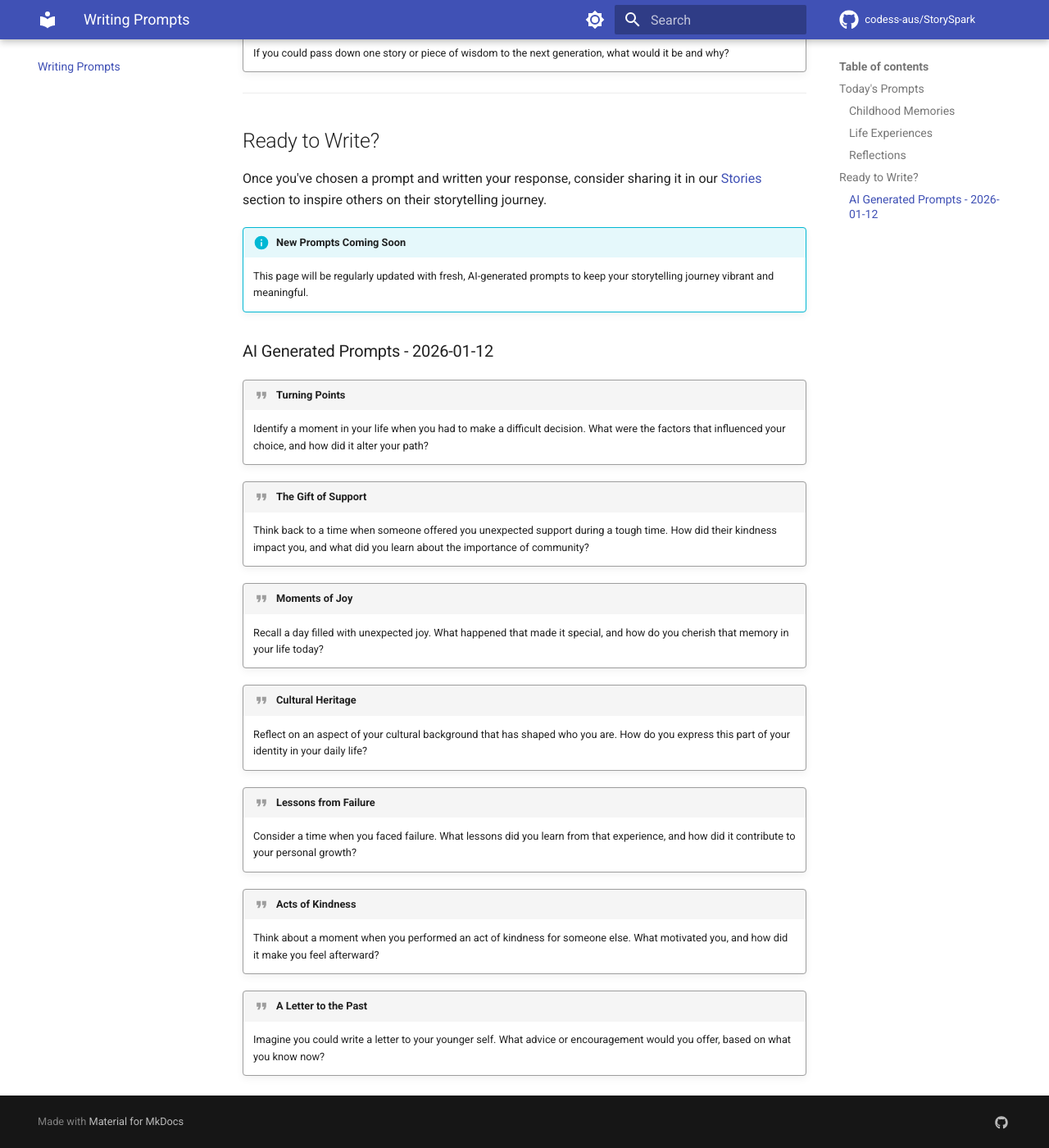
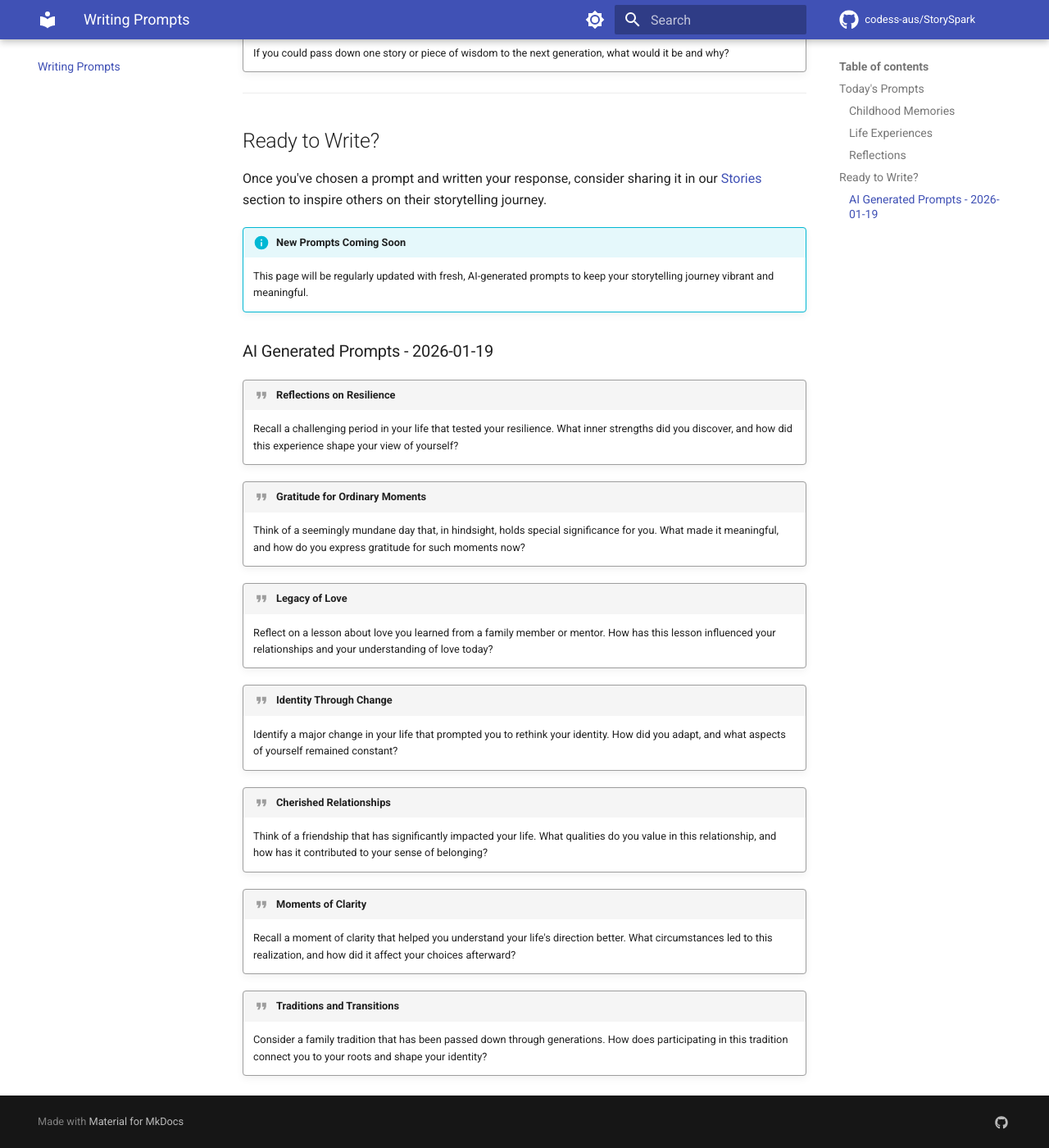
Before and after one commit to codess-aus/StorySpark, an MkDocs documentation site: the page built from docs/prompts.md, in a window 1280 px wide and 1400 px high, scrolled down 1717 px. Shown: the whole window at 82% size. Built offline with MkDocs 1.6.1 and Material for MkDocs 9.7.7, drawn with Linux system fonts in a browser that asks for light colours; comment, search, counter and statistics services are not loaded.

Commit message:
chore: add AI-generated prompts 2026-01-19

```diff
--- a/docs/prompts.md
+++ b/docs/prompts.md
@@ -54,27 +54,27 @@ Once you've chosen a prompt and written your response, consider sharing it in ou
 
 <!-- AI-GENERATED-PROMPTS:START -->
 
-### AI Generated Prompts - 2026-01-12
+### AI Generated Prompts - 2026-01-19
 
-!!! quote "Turning Points"
-    Identify a moment in your life when you had to make a difficult decision. What were the factors that influenced your choice, and how did it alter your path?
+!!! quote "Reflections on Resilience"
+    Recall a challenging period in your life that tested your resilience. What inner strengths did you discover, and how did this experience shape your view of yourself?
 
-!!! quote "The Gift of Support"
-    Think back to a time when someone offered you unexpected support during a tough time. How did their kindness impact you, and what did you learn about the importance of community?
+!!! quote "Gratitude for Ordinary Moments"
+    Think of a seemingly mundane day that, in hindsight, holds special significance for you. What made it meaningful, and how do you express gratitude for such moments now?
 
-!!! quote "Moments of Joy"
-    Recall a day filled with unexpected joy. What happened that made it special, and how do you cherish that memory in your life today?
+!!! quote "Legacy of Love"
+    Reflect on a lesson about love you learned from a family member or mentor. How has this lesson influenced your relationships and your understanding of love today?
 
-!!! quote "Cultural Heritage"
-    Reflect on an aspect of your cultural background that has shaped who you are. How do you express this part of your identity in your daily life?
+!!! quote "Identity Through Change"
+    Identify a major change in your life that prompted you to rethink your identity. How did you adapt, and what aspects of yourself remained constant?
 
-!!! quote "Lessons from Failure"
-    Consider a time when you faced failure. What lessons did you learn from that experience, and how did it contribute to your personal growth?
+!!! quote "Cherished Relationships"
+    Think of a friendship that has significantly impacted your life. What qualities do you value in this relationship, and how has it contributed to your sense of belonging?
 
-!!! quote "Acts of Kindness"
-    Think about a moment when you performed an act of kindness for someone else. What motivated you, and how did it make you feel afterward?
+!!! quote "Moments of Clarity"
+    Recall a moment of clarity that helped you understand your life's direction better. What circumstances led to this realization, and how did it affect your choices afterward?
 
-!!! quote "A Letter to the Past"
-    Imagine you could write a letter to your younger self. What advice or encouragement would you offer, based on what you know now?
+!!! quote "Traditions and Transitions"
+    Consider a family tradition that has been passed down through generations. How does participating in this tradition connect you to your roots and shape your identity?
 
 <!-- AI-GENERATED-PROMPTS:END -->
```
